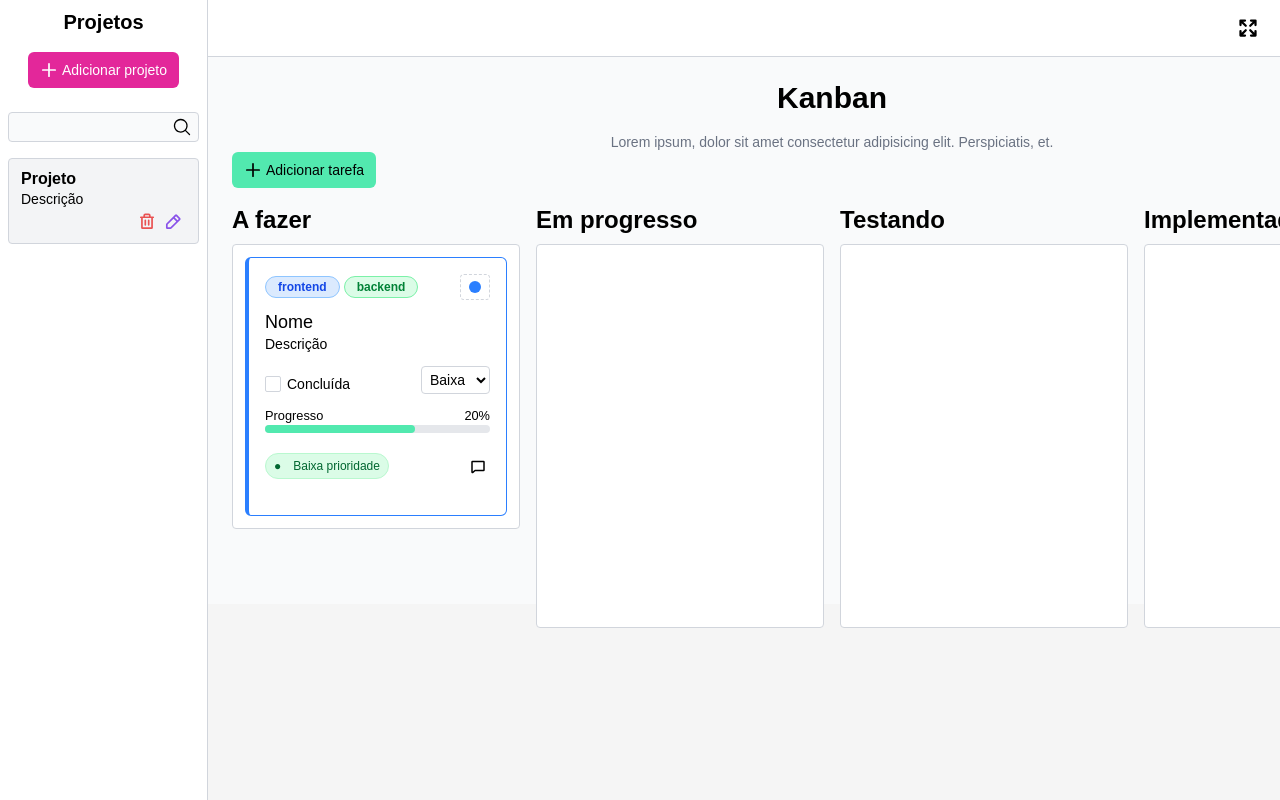
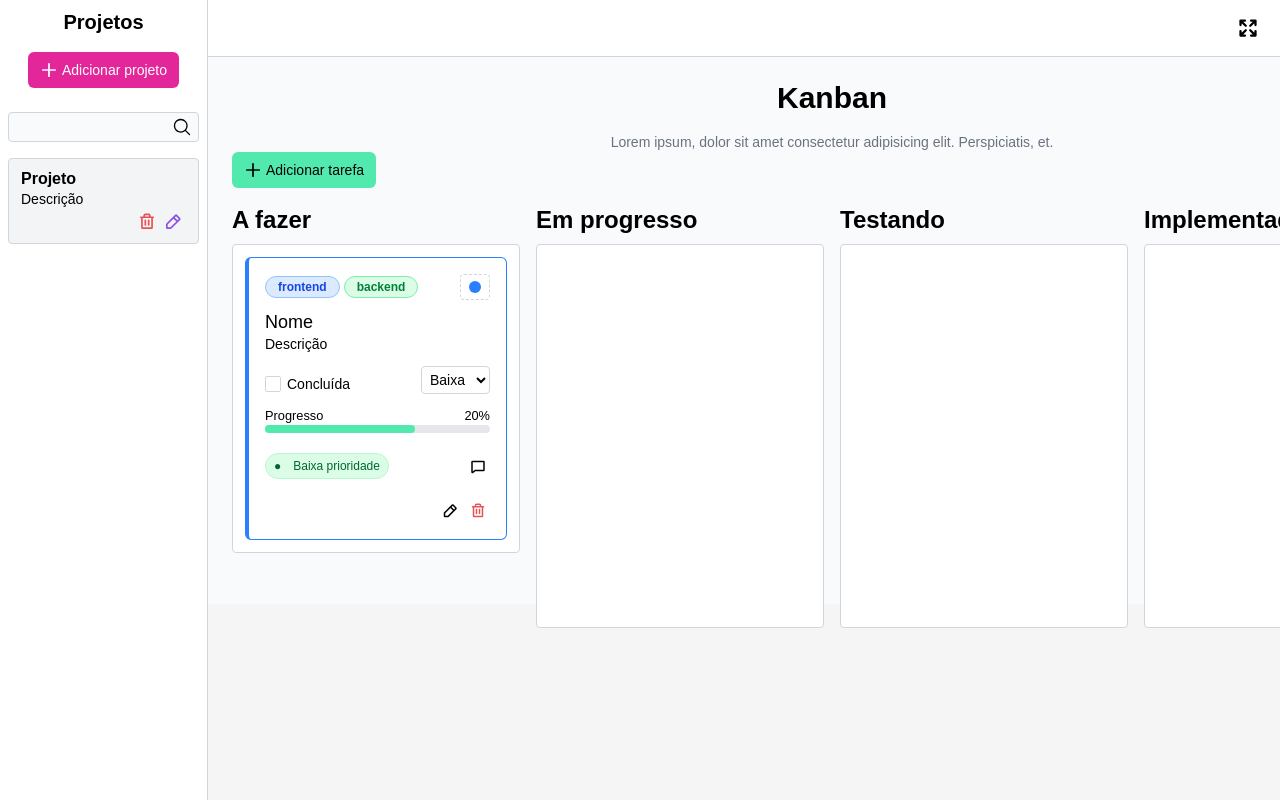
Before and after one commit to marcelosarinho/kanban, a React (Vite) app in the folder frontend/: page / in a window 1280 px wide. Shown: the top 800 px of the page. Built offline with nearby package versions, Linux system fonts and the light colour scheme; some icons are missing; a web font is replaced by a local one.

Commit message:
feat: footer in task card

```diff
--- a/frontend/src/components/Task.tsx
+++ b/frontend/src/components/Task.tsx
@@ -7,7 +7,8 @@ import TaskCategoryBadge from "./TaskCategoryBadge"
 import TaskPriorityBadge from "./TaskPriorityBadge"
 import ProgressBar from "./ProgressBar"
 import { useState } from "react"
-import { ChatIcon, CheckIcon } from "@phosphor-icons/react";
+import { ChatIcon, CheckIcon, PencilSimpleIcon, TrashIcon } from "@phosphor-icons/react";
+import Button from "./Button";
 
 export default function Task() {
   const [toggleColorDropdown, setToggleColorDropdown] = useState(false);
@@ -96,6 +97,15 @@ export default function Task() {
         <ChatIcon weight="bold" />
       </button>
     </div>
+
+    <footer className="flex gap-1 justify-end">
+      <Button variant="transparent">
+        <PencilSimpleIcon weight="bold" />
+      </Button>
+      <Button variant="transparent">
+        <TrashIcon className="text-danger" weight="bold" />
+      </Button>
+    </footer>
 </div>
   )
 }
```
